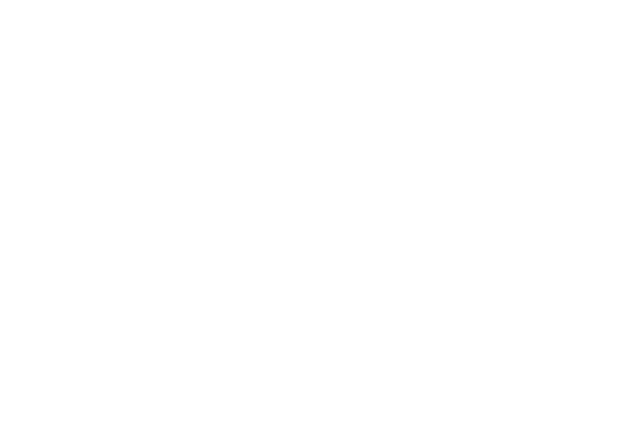
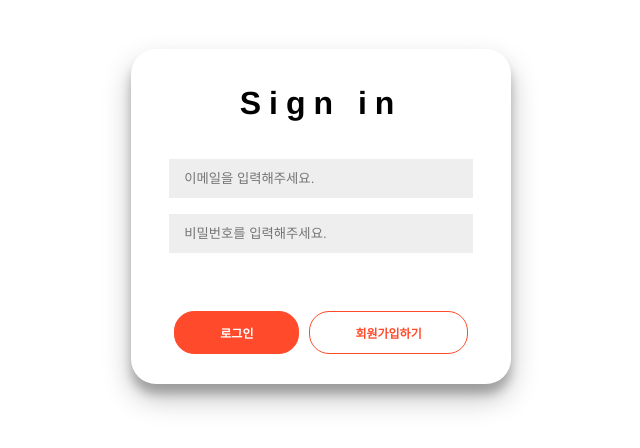
Before and after one commit to vennydev/wanted-pre-onboarding-frontend, a React (Create React App) app: page / in a window 1280 px wide. Before the commit this address had no page. Shown: the part 184-632 px from the top of the page, without its empty margins (319-959 px from the left). Built offline with nearby package versions, Linux system fonts and the light colour scheme.

Commit message:
chore: edit package.json

```diff
--- a/package.json
+++ b/package.json
@@ -1,5 +1,4 @@
 {
-  "homepage": "https://vennydev.github.io/wanted-pre-onboarding-frontend/",
   "name": "assignment",
   "version": "0.1.0",
   "private": true,
@@ -20,10 +19,7 @@
     "start": "react-scripts start",
     "build": "react-scripts build",
     "test": "react-scripts test",
-    "eject": "react-scripts eject",
-    "predeploy": "npm run build",
-    "deploy": "gh-pages -d build"
-
+    "eject": "react-scripts eject"
   },
   "eslintConfig": {
     "extends": [
--- a/src/App.js
+++ b/src/App.js
@@ -18,6 +18,11 @@ function App() {
     <div className="App">
       <GlobalStyle />
       <Routes>
+      <Route path="/" element={
+              <PublicRoute>
+                <SignIn />
+              </PublicRoute>
+            } />
             <Route path="/todo" element={
               <PrivateRoute>
                 <Todo />
```
